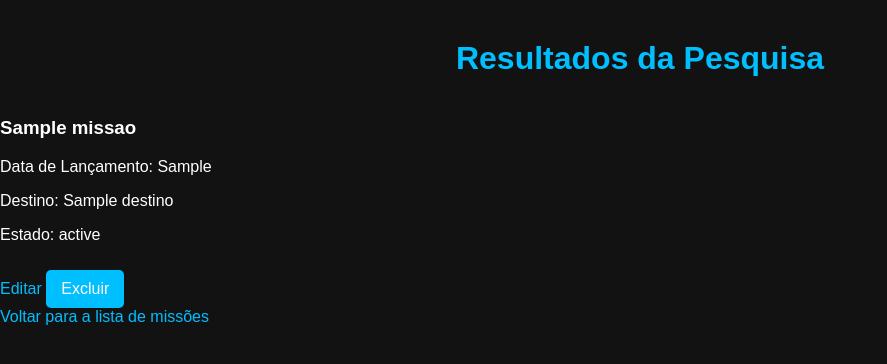
After one commit to jvmoraisr/flask-trabalho, a Flask app: template templates/search_results.html in a window 1280 px wide. The commit adds this page. Shown: the top 364 px of the page, without its empty margins (0-887 px from the left). Run offline with Flask 3, Linux system fonts and the light colour scheme; the template is opened without the code that fills it: most values are stand-ins (such as "Sample title", 1, 10 or a date in 2020).

Commit message:
adicionei requisitos e alterei o css

```diff
--- a/app.py
+++ b/app.py
@@ -32,13 +32,33 @@ def create():
         status = request.form['status']
 
         conn = get_db_connection()
-        conn.execute('INSERT INTO missoes (nome, data_lancamento, destino, estado, tripulacao, carga_util, duracao, custo, status) VALUES (?, ?, ?, ?, ?, ?, ?, ?, ?)',
+        conn.execute('INSERT INTO missoes (nome, data_lancamento, destino, estado, tripulacao, carga_util, duracao, custo, status) VALUES (?, ?, ?, ?, ?, ?, ?, ?, ?) ',
                      (nome, data_lancamento, destino, estado, tripulacao, carga_util, duracao, custo, status))
         conn.commit()
         conn.close()
         return redirect(url_for('index'))
 
     return render_template('create.html')
+
+# Rota para pesquisar missões por intervalo de datas
+@app.route('/search', methods=('GET', 'POST'))
+def search():
+    missoes = []
+    if request.method == 'POST':
+        data_inicio = request.form['data_inicio']
+        data_fim = request.form['data_fim']
+
+        conn = get_db_connection()
+        missoes = conn.execute('''
+            SELECT * FROM missoes
+            WHERE data_lancamento BETWEEN ? AND ?
+            ORDER BY data_lancamento DESC;
+        ''', (data_inicio, data_fim)).fetchall()
+        conn.close()
+
+        return render_template('search_results.html', missoes=missoes)
+
+    return redirect(url_for('index'))
 
 # Rota para editar missão existente
 @app.route('/edit/<int:id>', methods=('GET', 'POST'))
--- /dev/null
+++ b/static/styles/search_results.css
@@ -0,0 +1,71 @@
+/* search_results.css */
+
+/* Estilos Globais */
+body, html {
+    margin: 0;
+    padding: 0;
+    font-family: Arial, sans-serif;
+    background-color: #121212; /* Cor de fundo escura */
+    color: #FFFFFF; /* Texto branco para contraste */
+}
+
+/* Estilo do Cabeçalho */
+h1 {
+    text-align: center;
+    margin: 40px 0;
+    color: #00BFFF; /* Cor azul claro para o título */
+}
+
+/* Estilo do Container de Resultados */
+.results-container {
+    max-width: 800px;
+    margin: 0 auto; /* Centraliza o container */
+    padding: 20px;
+}
+
+/* Estilo de Cada Missão */
+.missao-card {
+    background-color: #1F1F1F; /* Fundo escuro para cada missão */
+    padding: 20px;
+    margin-bottom: 15px; /* Espaço entre as missões */
+    border-radius: 8px;
+    box-shadow: 0 0 10px rgba(0, 0, 0, 0.5); /* Sombra para dar destaque */
+}
+
+/* Estilo do Título da Missão */
+.missao-card h3 {
+    color: #00BFFF; /* Cor azul claro para o título da missão */
+    margin: 0 0 10px;
+}
+
+/* Estilo dos Links e Botões */
+a {
+    color: #00BFFF; /* Cor azul claro para links */
+    text-decoration: none;
+}
+
+a:hover {
+    text-decoration: underline; /* Sublinhado ao passar o mouse */
+}
+
+button {
+    background-color: #00BFFF; /* Cor azul claro para botões */
+    color: #FFFFFF;
+    padding: 10px 15px;
+    border: none;
+    border-radius: 5px;
+    cursor: pointer;
+    font-size: 1rem;
+    margin-top: 10px;
+}
+
+button:hover {
+    background-color: #008CBA; /* Tom mais escuro de azul ao passar o mouse */
+}
+
+/* Estilo para mensagem de ausência de resultados */
+.no-results {
+    text-align: center;
+    font-size: 1.2rem;
+    color: #FFFFFF; /* Branco para contraste */
+}
--- /dev/null
+++ b/templates/search_results.html
@@ -0,0 +1,39 @@
+<!DOCTYPE html>
+<html lang="pt-BR">
+<head>
+    <meta charset="UTF-8">
+    <meta name="viewport" content="width=device-width, initial-scale=1.0">
+    <link rel="stylesheet" href="{{ url_for('static', filename='styles/search_results.css') }}">
+    <title>Resultados da Pesquisa</title>
+</head>
+<body>
+    <h1>Resultados da Pesquisa</h1>
+
+    {% if missoes %}
+        {% for missao in missoes %}
+            <div>
+                <h3>{{ missao.nome }}</h3>
+                <p>Data de Lançamento: {{ missao.data_lancamento }}</p>
+                <p>Destino: {{ missao.destino }}</p>
+                <p>Estado: {{ missao.estado }}</p>
+
+                <a href="{{ url_for('edit', id=missao.id) }}">Editar</a>
+
+                <form action="{{ url_for('delete', id=missao.id) }}" method="POST" style="display:inline;" onsubmit="return confirmDelete();">
+                    <button type="submit">Excluir</button>
+                </form>
+            </div>
+        {% endfor %}
+    {% else %}
+        <p>Nenhuma missão encontrada no intervalo de datas especificado.</p>
+    {% endif %}
+
+    <a href="{{ url_for('index') }}">Voltar para a lista de missões</a>
+
+    <script>
+    function confirmDelete() {
+        return confirm("Você tem certeza que deseja excluir esta missão?");
+    }
+    </script>
+</body>
+</html>
```
Also changed, not shown: static/styles/index.css (+67 -6 lines), templates/index.html (+14 -2 lines), database.db.
